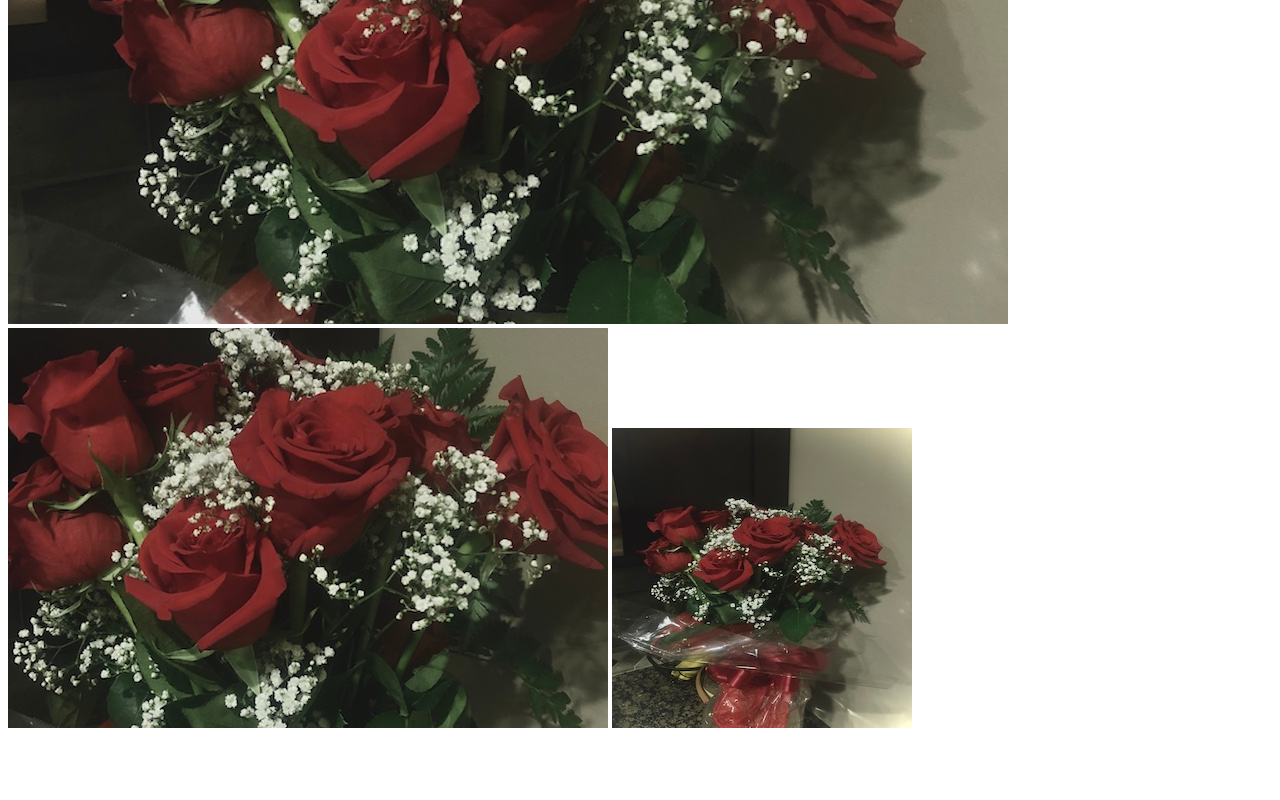
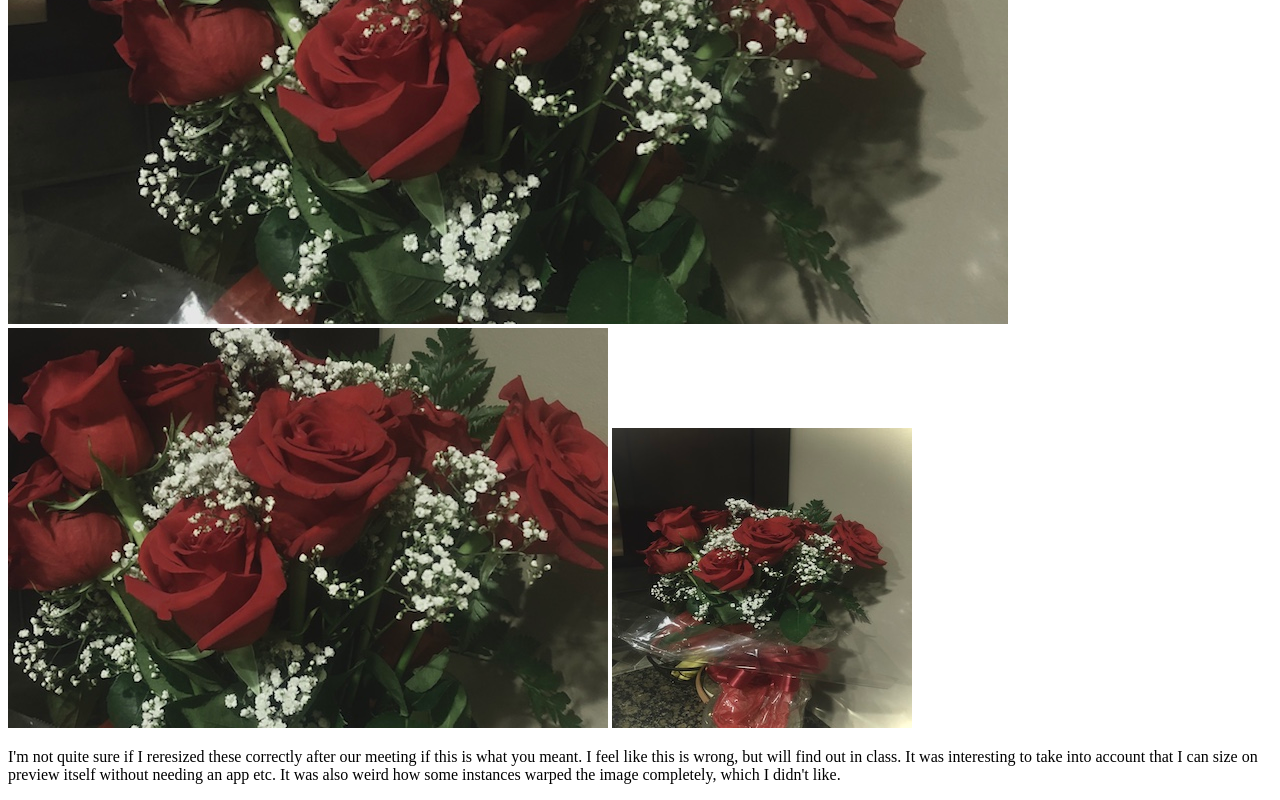
Before and after one commit to andeb188/jdtoolkit-homepage, a plain HTML site: page photos.html in a window 1280 px wide. Shown: the part 2230-3030 px from the top of the page. Before the commit the page ends 2970 px from the top, so only its background shows below. Drawn offline with Linux system fonts and the light colour scheme.

Commit message:
Update photos.html

```diff
--- a/photos.html
+++ b/photos.html
@@ -15,5 +15,6 @@
 <img src="rose4.jpg"></a>
 <img src="roses5.jpg"></a>
 
+<p> I'm not quite sure if I reresized these correctly after our meeting if this is what you meant. I feel like this is wrong, but will find out in class. It was interesting to take into account that I can size on preview itself without needing an app etc. It was also weird how some instances warped the image completely, which I didn't like. </p>
 </body>
 </html>
```
